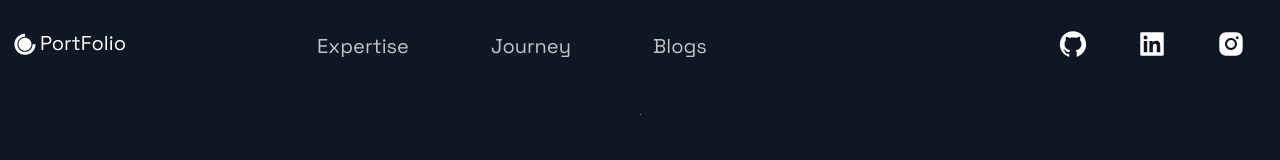
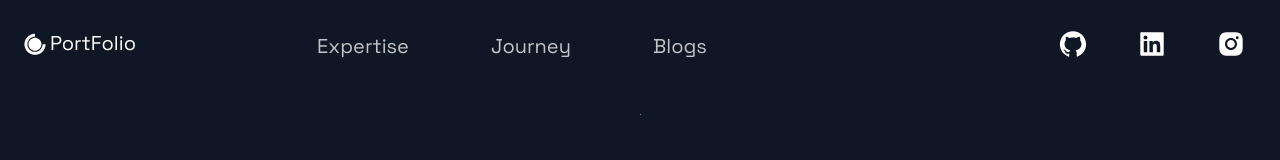
Before and after one commit to sugamnp/portfolio, a Next.js app: page / in a window 1280 px wide. Shown: the top 160 px of the page. Built offline with nearby package versions, Linux system fonts and the light colour scheme.

Commit message:
portfolio link margin fix

```diff
--- a/src/components/Header/Header.js
+++ b/src/components/Header/Header.js
@@ -23,6 +23,7 @@ const Header = () => (
             alignItems: "center",
             color: "white",
             marginBottom: "0.5rem",
+            marginLeft: "1rem",
           }}
         >
           <DiCssdeck size="3rem" /> <Span> PortFolio </Span>
```
